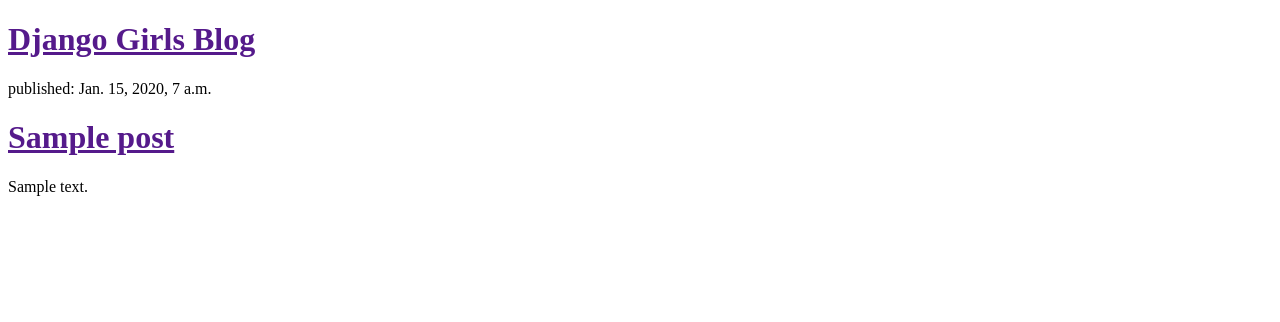
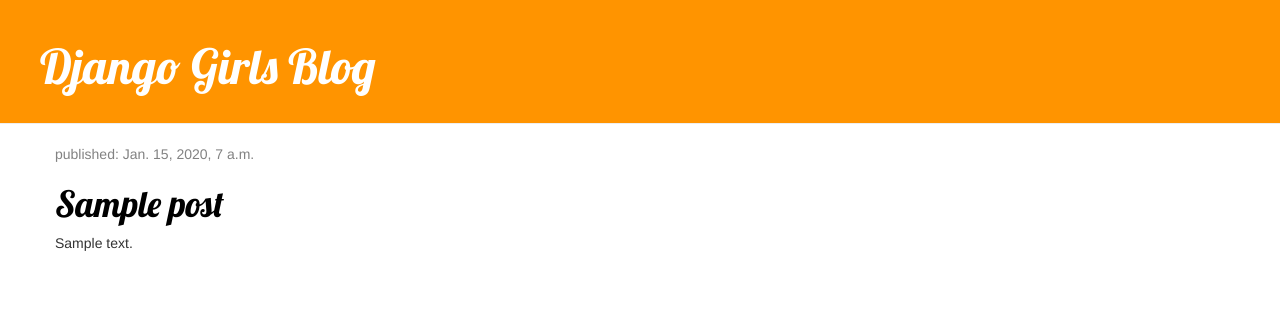
Before and after one commit to edsonjnior/my-first-blog, a Django app: page / in a window 1280 px wide. Shown: the top 322 px of the page. Run offline with Django 3.2, Linux system fonts and the light colour scheme; tables that the repository leaves empty hold one stand-in row (values such as "Sample post"); some libraries are stand-ins or nearby versions.

Commit message:
Added view and template for detailed blog post as well as CSS for the site.

```diff
--- /dev/null
+++ b/blog/static/css/blog.css
@@ -0,0 +1,55 @@
+h1 a {
+    color: #FCA205;
+    font-family: 'Lobster';
+}
+
+body{
+    /* padding-left: 15px; */
+}
+
+.page-header {
+    background-color: #ff9400;
+    margin-top: 0;
+    padding: 20px 20px 20px 40px;
+}
+
+.page-header h1, .page-header h1 a, .page-header h1 a:visited, .page-header h1 a:active {
+    color: #ffffff;
+    font-size: 36pt;
+    text-decoration: none;
+}
+
+.content {
+    margin-left: 40px;
+}
+
+h1, h2, h3, h4 {
+    font-family: 'Lobster', cursive;
+}
+
+.date {
+    color: #828282;
+}
+
+.save {
+    float: right;
+}
+
+.post-form textarea, .post-form input {
+    width: 100%;
+}
+
+.top-menu, .top-menu:hover, .top-menu:visited {
+    color: #ffffff;
+    float: right;
+    font-size: 26pt;
+    margin-right: 20px;
+}
+
+.post {
+    margin-bottom: 70px;
+}
+
+.post h1 a, .post h1 a:visited {
+    color: #000000;
+}
--- /dev/null
+++ b/blog/templates/blog/base.html
@@ -0,0 +1,26 @@
+{% load staticfiles %}
+<!DOCTYPE html>
+<html lang="pt-br" dir="ltr">
+  <head>
+    <meta charset="utf-8">
+    <title>Django Girls blog</title>
+    <link rel="stylesheet" href="//maxcdn.bootstrapcdn.com/bootstrap/3.2.0/css/bootstrap.min.css">
+    <link rel="stylesheet" href="//maxcdn.bootstrapcdn.com/bootstrap/3.2.0/css/bootstrap-theme.min.css">
+    <link rel="stylesheet" href="{% static 'css/blog.css' %}">
+    <link href="//fonts.googleapis.com/css?family=Lobster&subset=latin,latin-ext" rel="stylesheet" type="text/css">
+  </head>
+  <body>
+    <div class="page-header">
+      <h1><a href="">Django Girls Blog</a></h1>
+    </div>
+    <div class="content container">
+      <div class="row">
+          <div class="col-md-8">
+            {% block content %}
+            {% endblock %}
+          </div>
+      </div>
+    </div>
+
+  </body>
+</html>
--- a/blog/templates/blog/post_list.html
+++ b/blog/templates/blog/post_list.html
@@ -1,20 +1,13 @@
-<!DOCTYPE html>
-<html lang="pt-br" dir="ltr">
-  <head>
-    <meta charset="utf-8">
-    <title>Django Girls blog</title>
-  </head>
-  <body>
-    <div>
-      <h1><a href="">Django Girls Blog</a></h1>
+{% extends 'blog/base.html' %}
+
+{% block content %}
+  {% for post in posts %}
+    <div class="post">
+      <div class="date">
+        <p>published: {{ post.published_date}}</p>
+      </div>
+      <h1><a href="{% url 'post_detail' pk=post.pk %}">{{ post.title }}</a></h1>
+      <p>{{ post.text|linebreaksbr }}</p>
     </div>
-
-    {% for post in posts %}
-      <div>
-        <p>published: {{ post.published_date}}</p>
-        <h1><a href="">{{ post.title }}</a></h1>
-        <p>{{ post.text }}</p>
-      </div>
-    {% endfor %}
-  </body>
-</html>
+  {% endfor %}
+{% endblock %}
--- a/blog/urls.py
+++ b/blog/urls.py
@@ -2,5 +2,6 @@
 from . import views
 
 urlpatterns = [
+    url(r'^post/(?P<pk>[0-9]+)/$', views.post_detail, name = 'post_detail'),
     url(r'^$', views.post_list, name = 'post_list'),
 ]
--- a/blog/views.py
+++ b/blog/views.py
@@ -1,4 +1,4 @@
-from django.shortcuts import render
+from django.shortcuts import render, get_object_or_404
 from django.utils import timezone
 from .models import Post
 
@@ -7,3 +7,8 @@
     # posts = Post.objects.filter(published_date__lte=timezone.now()).order_by('published_date')
     posts = Post.objects.all()
     return render(request, 'blog/post_list.html', {'posts': posts})
+
+
+def post_detail(request, pk):
+    post = get_object_or_404(Post, pk=pk)
+    return render(request, 'blog/post_detail.html', {'post': post})
```
Also changed, not shown: blog/templates/blog/post_detail.html (added, +13 -0 lines).
